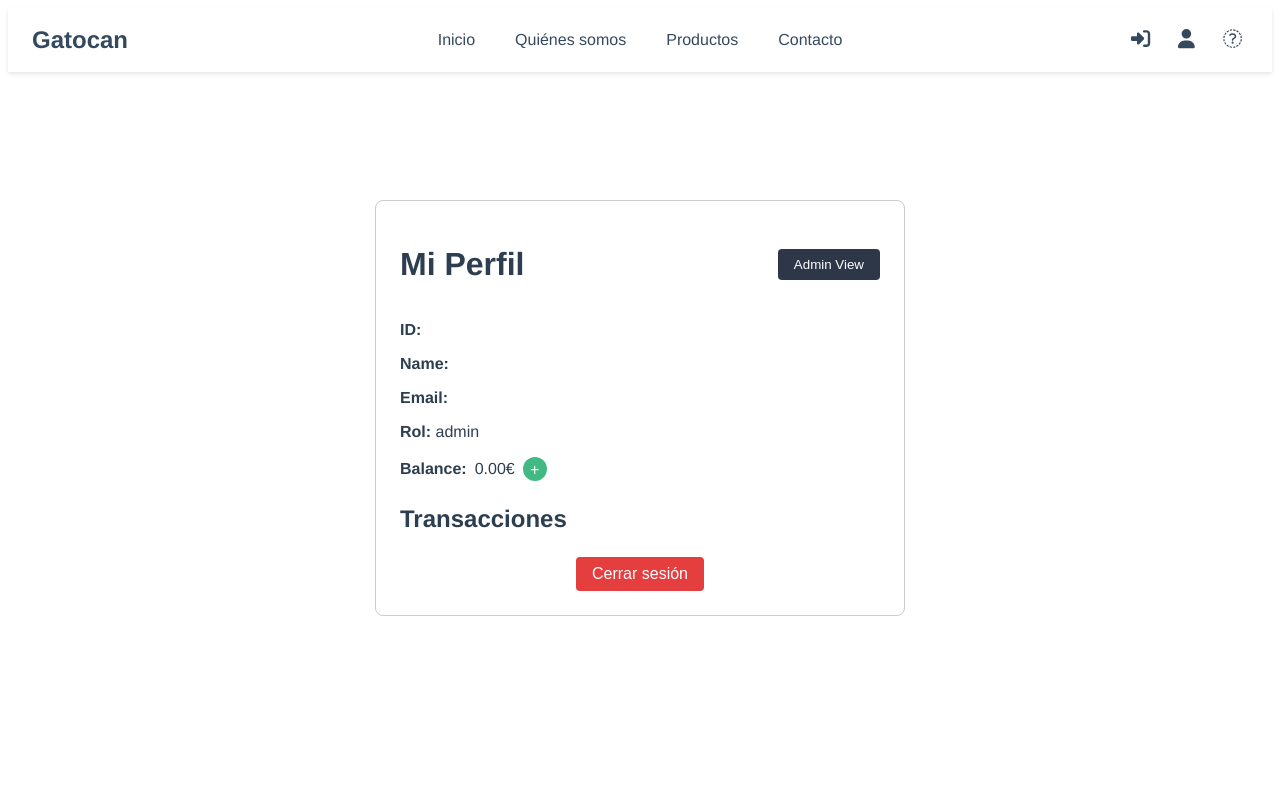
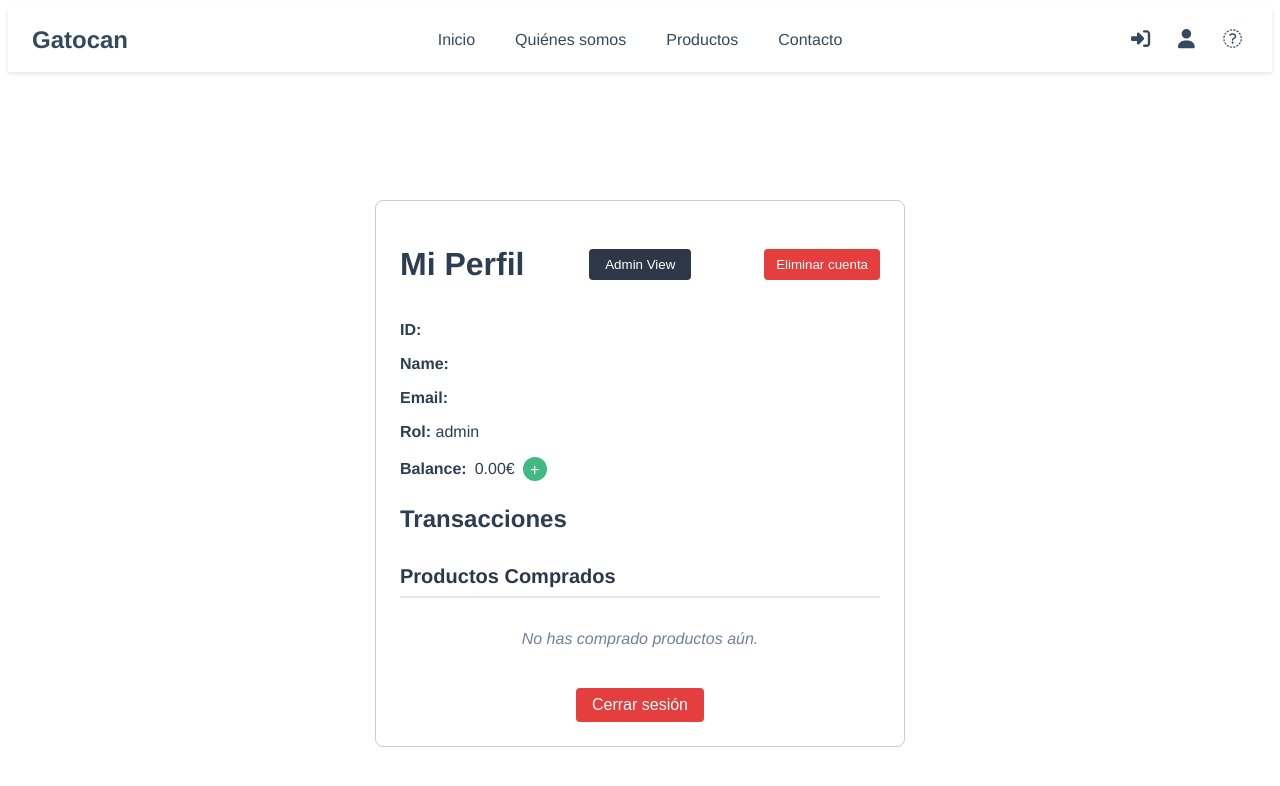
Before and after one commit to albertorbd/Gatocanvue, a Vue app: page /profile in a window 1280 px wide. Shown: the top 786 px of the page. Built offline with nearby package versions, Linux system fonts and the light colour scheme; sample sign-in values are in the browser's storage.

Commit message:
Añadimos la funcion de comprar carrito para poder comprar todos los productos dentro del carrito, así como la de mostrar productos comprados y eliminar cuenta

```diff
--- a/src/stores/transaction.ts
+++ b/src/stores/transaction.ts
@@ -1,11 +1,16 @@
+
 
 import { defineStore } from 'pinia';
 import api from '@/services/api';
-import type { PurchaseDto, Transaction } from '@/core/transaction';
+import type { PurchaseDto, Transaction} from '@/core/transaction';
+import type { Product } from '@/core/product';
+import { useAuthStore } from './auth';
 
 export const useTransactionStore = defineStore('transaction', {
   state: () => ({
     transactions: [] as Transaction[],
+    purchasedProducts: [] as Product[],
+
   }),
   actions: {
     async fetchByUser(userId: number) {
@@ -19,6 +24,31 @@ export const useTransactionStore = defineStore('transaction', {
     async purchase(dto: PurchaseDto) {
       await api.post(`/transactions/${dto.userId}/purchase`, dto);
       await this.fetchByUser(dto.userId);
+    },
+
+    async fetchPurchasedProducts(userId: number) {
+      const { data } = await api.get<Product[]>(`/transactions/${userId}/purchased`);
+      this.purchasedProducts = data;
+    },
+
+    async purchaseCart(items: { productId: number; quantity: number }[]) {
+      const auth = useAuthStore();
+      if (!auth.user) throw new Error('No autenticado');
+      const userId = auth.user.id;
+
+
+      for (const item of items) {
+        const dto: PurchaseDto = {
+          userId,
+          productId: item.productId,
+          quantity: item.quantity,
+          paymentMethod: 'Balance'
+        };
+        await this.purchase(dto);
+      }
     }
+
   }
+
+
 });
--- a/src/stores/userStore.ts
+++ b/src/stores/userStore.ts
@@ -2,6 +2,7 @@
 import { defineStore } from 'pinia';
 import api from '@/services/api';
 import type { User, UserUpdateDto } from '@/core/user';
+import { useAuthStore } from './auth';
 
 export const useUserStore = defineStore('user', {
   state: () => ({
@@ -24,5 +25,12 @@ export const useUserStore = defineStore('user', {
       const { data } = await api.get<User[]>('/user');
       this.users = data;
     },
+
+    async deleteMyAccount() {
+      const auth = useAuthStore();
+      if (!auth.user) throw new Error('Usuario no autenticado');
+      await api.delete(`/user/${auth.user.id}`);
+      auth.logout();
+    },
   },
 });
--- a/src/views/CartView.vue
+++ b/src/views/CartView.vue
@@ -41,6 +41,11 @@
           <button class="btn btn-clear" @click="clearCart">
             Vaciar Carrito
           </button>
+
+    <button class="btn btn-purchase" @click="buyCart">
+     Comprar carrito
+     </button>
+
         </div>
       </div>
     </div>
@@ -51,14 +56,15 @@
   import { useCartStore } from '@/stores/cartStore';
   import type { CartItem } from '@/core/cart';
   import type { CartUpdateDto } from '@/core/cart';
+  import { useTransactionStore } from '@/stores/transaction.ts';
 
   const cartStore = useCartStore();
   const loading = ref(true);
-
+  const txStore   = useTransactionStore();
+  const buying     = ref(false);
 
   const quantities = ref<Record<number, number>>({});
 
-  // Computed para el carrito y total
   const cart = computed(() => cartStore.cart);
   const total = computed(() => {
     if (!cart.value) return 0;
@@ -68,7 +74,7 @@
     );
   });
 
-  // Al montar, cargar el carrito y preparar cantidades
+
   onMounted(async () => {
     await cartStore.fetchCart();
     if (cartStore.cart) {
@@ -98,6 +104,40 @@
     await cartStore.clearCart();
     quantities.value = {};
   }
+
+  async function buyCart() {
+  if (!cart.value || !cart.value.items.length) return;
+
+  buying.value = true;
+  try {
+
+    const purchases = cart.value.items.map(i => ({
+      userId:        cartStore.cart!.userId,
+      productId:     i.productId,
+      quantity:      i.quantity,
+      paymentMethod: 'App'
+    }));
+
+
+    for (const p of purchases) {
+      await txStore.purchase(p);
+    }
+
+
+    await cartStore.clearCart();
+
+
+    quantities.value = {};
+
+
+    alert('Compra realizada con éxito');
+  } catch (err) {
+    console.error('Error comprando carrito:', err);
+    alert('Error al procesar la compra');
+  } finally {
+    buying.value = false;
+  }
+}
   </script>
 
   <style scoped>
@@ -183,4 +223,13 @@
   .btn-clear:hover {
     background: #4a5568;
   }
+
+  .btn-purchase {
+  margin-left: 0.5rem;
+  background-color: #3182ce;
+  color: white;
+}
+.btn-purchase:hover {
+  background-color: #2b6cb0;
+}
   </style>
--- a/src/views/ProfileView.vue
+++ b/src/views/ProfileView.vue
@@ -1,10 +1,10 @@
 
-<!-- src/views/ProfileView.vue -->
+
 <template>
   <div class="profile" v-if="authStore.user">
     <div class="profile-header">
       <h1>Mi Perfil</h1>
-      <!-- Botón Admin View solo si el usuario autenticado es Admin -->
+
       <button
         v-if="authStore.user.role === 'admin'"
         class="admin-view-btn"
@@ -12,6 +12,11 @@
       >
         Admin View
       </button>
+      <button
+      class="delete-account-header-btn"
+      @click="deleteAccount">
+      Eliminar cuenta
+    </button>
     </div>
 
     <p><strong>ID:</strong> {{ userStore.profile?.id }}</p>
@@ -30,6 +35,20 @@
         {{ tx.tipo }} – {{ tx.amount.toFixed(2) }}€ el {{ new Date(tx.date).toLocaleDateString() }}
       </li>
     </ul>
+
+    <h2 class="purchased-title">Productos Comprados</h2>
+<ul class="purchased-list">
+  <li v-for="prod in purchased" :key="prod.id" class="purchased-item">
+    <img :src="prod.imageUrl" alt="" class="purchased-item__img" />
+    <div class="purchased-item__info">
+      <h3>{{ prod.name }}</h3>
+      <p>${{ prod.price.toFixed(2) }}</p>
+    </div>
+  </li>
+  <li v-if="!purchased.length" class="empty-purchased">
+    No has comprado productos aún.
+  </li>
+</ul>
 
     <button @click="logout" class="logout-btn">Cerrar sesión</button>
 
@@ -59,6 +78,7 @@ const txStore = useTransactionStore();
 
 const showDepositModal = ref(false);
 const balance = computed(() => userStore.profile?.balance ?? 0);
+const purchased = computed(() => txStore.purchasedProducts);
 
 function openDeposit() {
   showDepositModal.value = true;
@@ -69,6 +89,7 @@ async function onDeposit(amount: number) {
   if (!id) return;
   await txStore.deposit(id, amount, 'App');
   await userStore.fetchProfile(id);
+  await txStore.fetchPurchasedProducts(id);
 }
 
 function logout() {
@@ -85,7 +106,18 @@ onMounted(async () => {
   if (!id) return;
   await userStore.fetchProfile(id);
   await txStore.fetchByUser(id);
+  await txStore.fetchPurchasedProducts(id);
+
 });
+
+async function deleteAccount() {
+  const id = authStore.user?.id;
+  if (!id) return;
+  if (!confirm('¿Eliminar tu cuenta? Esta acción es irreversible.')) return;
+  await userStore.deleteMyAccount();
+  authStore.logout();
+  router.push({ name: 'Register' });
+}
 </script>
 
 <style scoped>
@@ -164,4 +196,80 @@ onMounted(async () => {
 .logout-btn:hover {
   background-color: #c53030;
 }
+
+.purchased-title {
+  margin-top: 2rem;
+  font-size: 1.25rem;
+  font-weight: 600;
+  color: #2d3748;
+  border-bottom: 2px solid #e2e8f0;
+  padding-bottom: 0.5rem;
+}
+
+
+.purchased-list {
+  display: grid;
+  grid-template-columns: repeat(auto-fill, minmax(140px, 1fr));
+  gap: 1rem;
+  list-style: none;
+  padding: 0;
+  margin: 1rem 0;
+}
+
+
+.purchased-item {
+  background: #ffffff;
+  border: 1px solid #e2e8f0;
+  border-radius: 8px;
+  overflow: hidden;
+  transition: box-shadow 0.2s;
+}
+.purchased-item:hover {
+  box-shadow: 0 4px 8px rgba(0, 0, 0, 0.1);
+}
+
+
+.purchased-item__img {
+  width: 100%;
+  height: 100px;
+  object-fit: cover;
+  display: block;
+}
+
+
+.purchased-item__info {
+  padding: 0.75rem;
+  text-align: center;
+}
+.purchased-item__info h3 {
+  margin: 0.25rem 0;
+  font-size: 1rem;
+  color: #2d3748;
+}
+.purchased-item__info p {
+  margin: 0;
+  font-size: 0.875rem;
+  color: #4a5568;
+}
+
+
+.empty-purchased {
+  grid-column: 1 / -1;
+  text-align: center;
+  color: #718096;
+  font-style: italic;
+  padding: 1rem 0;
+}
+.delete-account-header-btn {
+  background-color: #e53e3e;
+  color: white;
+  border: none;
+  padding: 0.5rem 0.75rem;
+  border-radius: 4px;
+  cursor: pointer;
+  margin-left: 0.5rem;
+}
+.delete-account-header-btn:hover {
+  background-color: #c53030;
+}
 </style>
```
